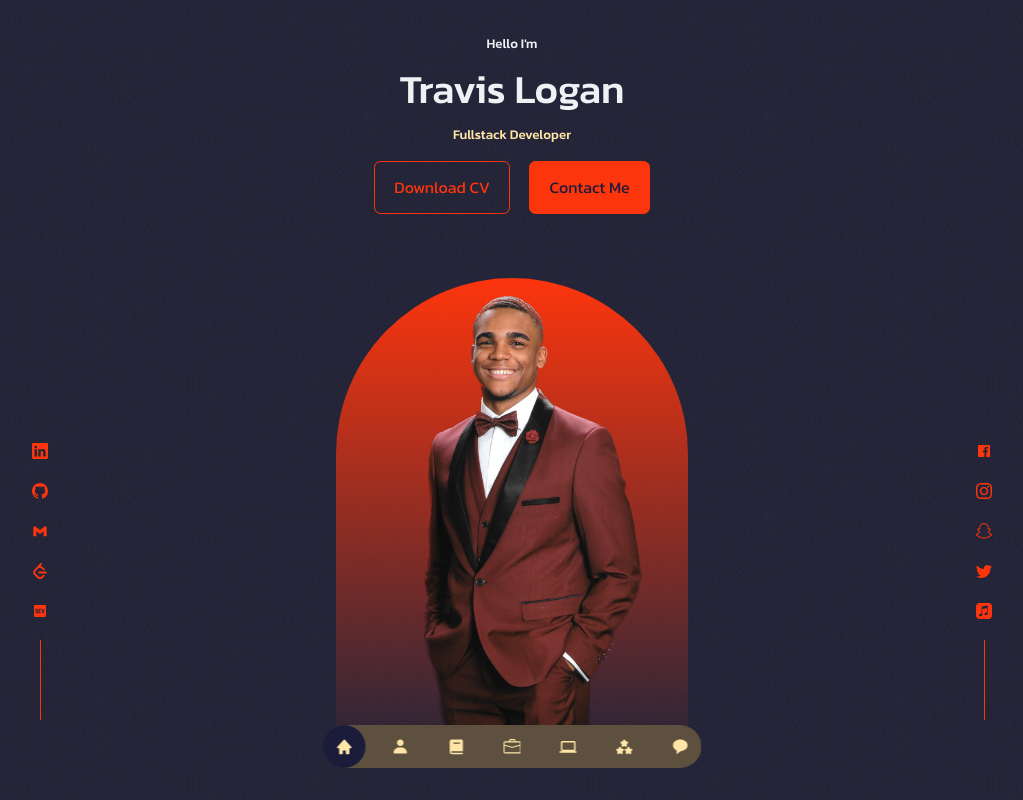
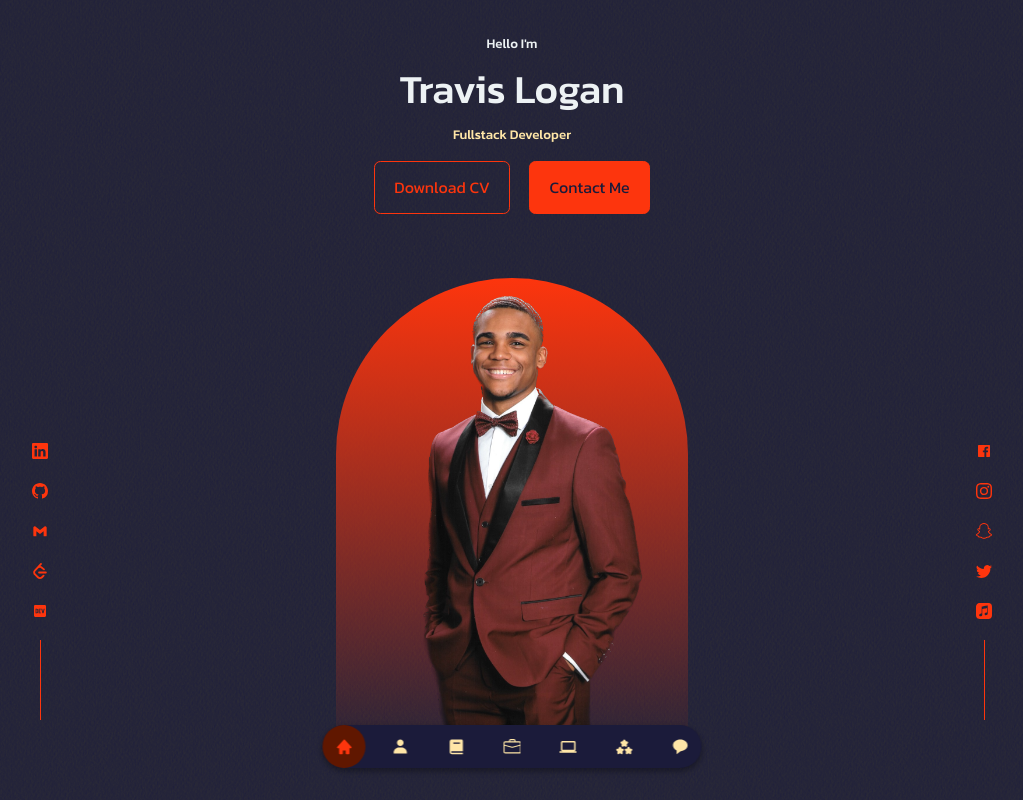
Before and after one commit to TravisLoganT/portfolio-v2, a React (Create React App) app: page / in a window 1280 px wide. Shown: the top 800 px of the page, without its empty margins (128-1151 px from the left). Built offline with nearby package versions, Linux system fonts and the light colour scheme.

Commit message:
added more options to the navbar

```diff
--- a/src/components/nav/Nav.css
+++ b/src/components/nav/Nav.css
@@ -1,7 +1,7 @@
 /* styling for the overall nav placed on the screen */
 nav {
-    background: #5E503F;
-    width: max-content;
+    background: var(--color-bg);
+    box-shadow: rgba(0, 0, 0, 0.16) 0px 3px 6px, rgba(0, 0, 0, 0.23) 0px 3px 6px;
     display: block;
     padding: 0/7rem, 1.7rem;
     z-index: 2;
@@ -27,10 +27,10 @@ nav a {
 }
 
 nav a:hover {
-    background: #22333B
+    background: var(--color-primary);
 }
 
 nav a.active {
-    background: var(--color-bg);
-    color: var(--color-light)
+    background: var(--color-primary-variance);
+    color: var(--color-primary);
 }
```
